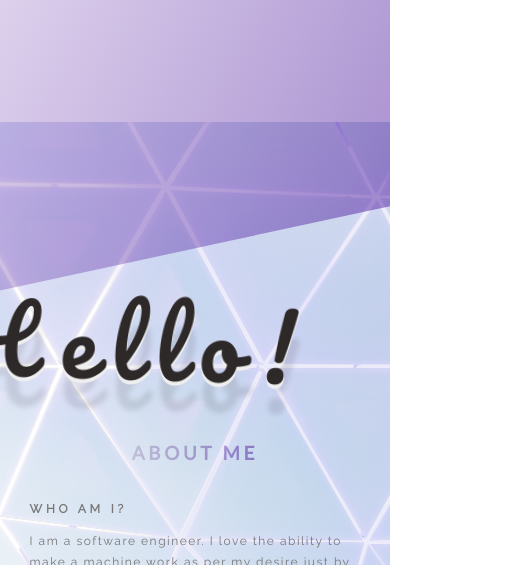
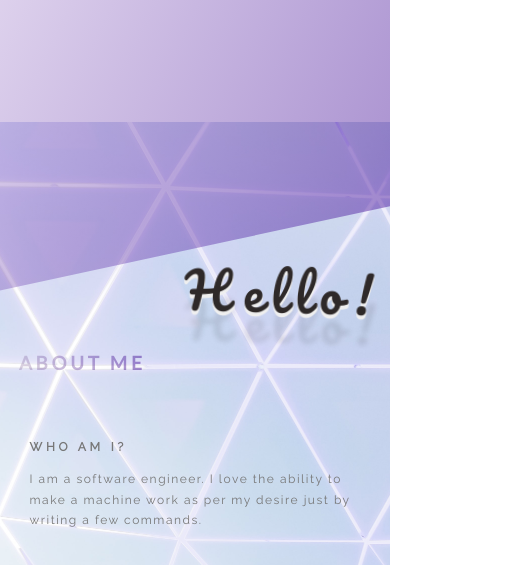
Before and after one commit to neel1166/neelpatel.github.io, a website: page index.html in a window 390 px wide. Shown: the part 524-1089 px from the top of the page, 530 px wide, since content can reach past the window. Drawn offline with Linux system fonts and the light colour scheme; a web font is replaced by a local one.

Commit message:
Fixed Hello doodle and Form Box

```diff
--- a/static/css/style.css
+++ b/static/css/style.css
@@ -707,6 +707,17 @@ body {
   animation: hello 3s linear infinite;
   animation-direction: alternate; }
 
+  @media (max-width: 600px) {
+    .doodle--1 {
+      font-size: 50px;
+      font-weight: 300;
+      line-height: 90px;
+      letter-spacing: 8px;
+      position: relative; right: -20px; bottom: 100px;
+    }
+  }
+
+
 .doodle--2 .square-white {
   stroke-dasharray: 1314;
   stroke-dashoffset: -1314;
@@ -866,6 +877,7 @@ body {
 @media (max-width: 550px) {
   .form-box {
     padding: 20px;
+    width: 100%;
   }
 }
 
```
